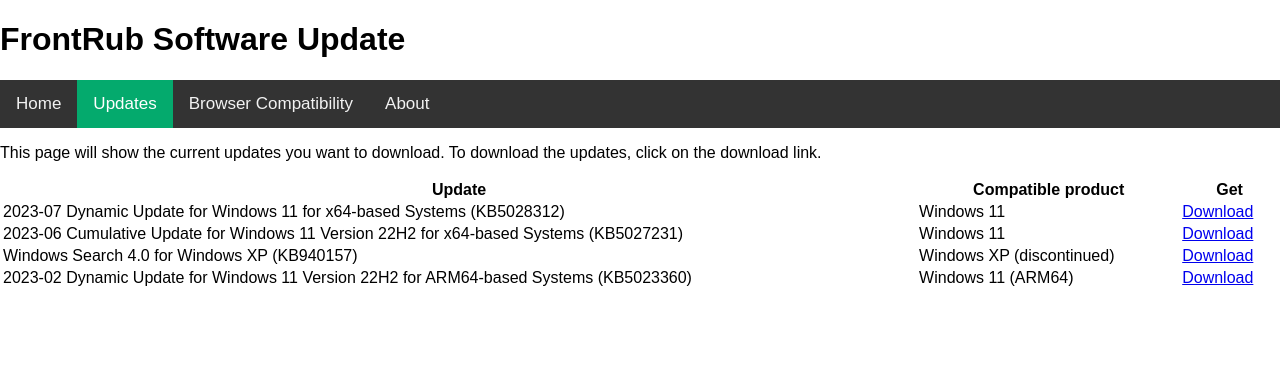
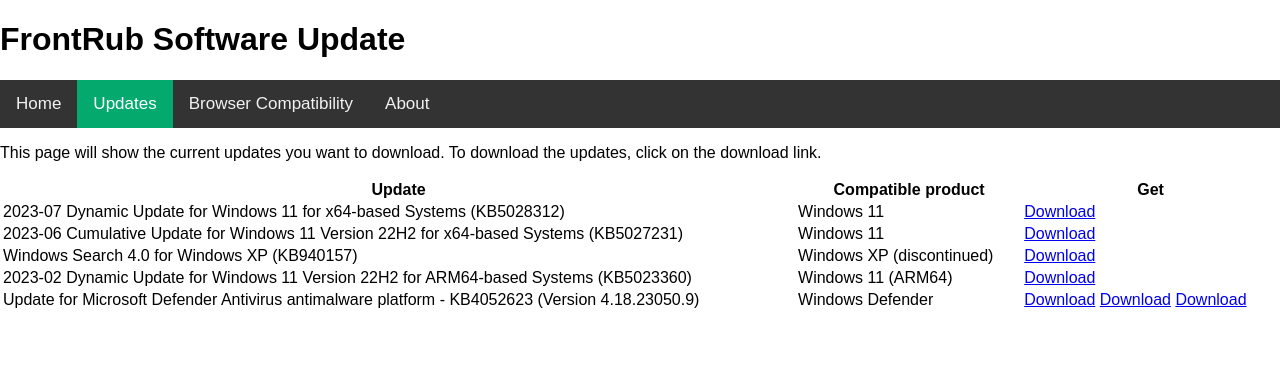
Before and after one commit to JoseErnestoOnGithub/FrontRub-Software-Update, a plain HTML site: page updates.html in a window 1280 px wide. Shown: the top 377 px of the page. Drawn offline with Linux system fonts and the light colour scheme; grey boxes are pictures that could not be loaded.

Commit message:
Update updates.html

```diff
--- a/updates.html
+++ b/updates.html
@@ -70,6 +70,15 @@
     <td>Windows 11 (ARM64)</td>
     <td><a href="https://catalog.s.download.windowsupdate.com/d/msdownload/update/software/crup/2023/02/windows11.0-kb5023360-arm64_2f8953640eac901b0cd61594b4e30c62cde7edc0.cab">Download</a></td>
   </tr>
+        <tr>
+    <td>Update for Microsoft Defender Antivirus antimalware platform - KB4052623 (Version 4.18.23050.9)
+</td>
+    <td>Windows Defender</td>
+    <td><a href="https://catalog.s.download.windowsupdate.com/d/msdownload/update/software/defu/2023/07/updateplatform.x86fre_551fa7abeaa568a723da710c739577ebf792cd0c.exe">Download</a>
+    <a href="https://catalog.s.download.windowsupdate.com/d/msdownload/update/software/defu/2023/07/updateplatform.arm64fre_705415ef1947972f9102f83c58230d4d46ce13e2.exe">Download</a>
+      <a href="https://catalog.s.download.windowsupdate.com/d/msdownload/update/software/defu/2023/07/updateplatform.amd64fre_aa7e29ece94fbaacd94a7f34896b3f9671a18d18.exe">Download</a>
+    </td>
+  </tr>
 </table>
 <center>
   <br><br><br><br><br><img src="https://pngimg.com/d/under_construction_PNG75.png"/>
```
